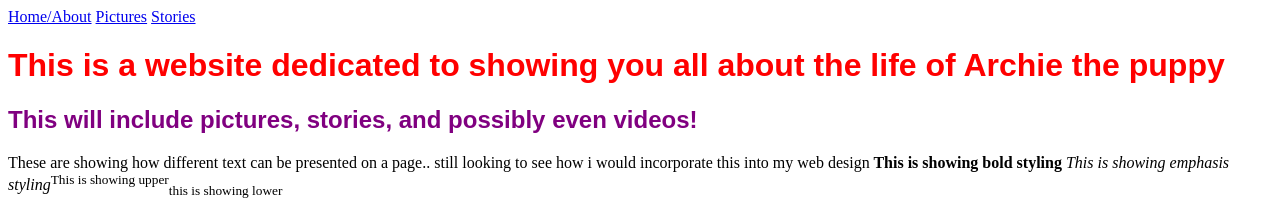
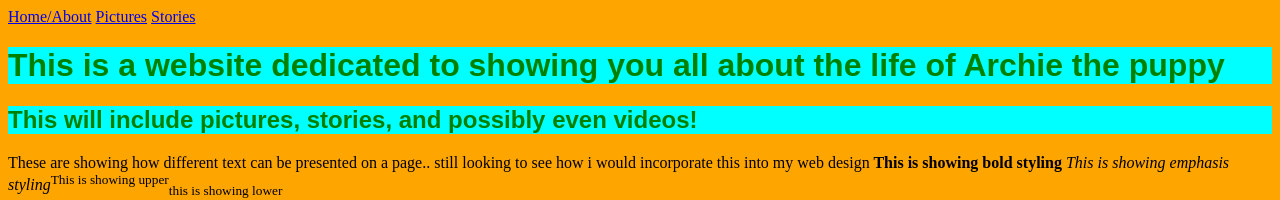
Before and after one commit to mfiorav0/assignment2, a plain HTML site: page index.html in a window 1280 px wide. Shown: the top 200 px of the page. Drawn offline with Linux system fonts and the light colour scheme.

Commit message:
added external styling for background colors

```diff
--- a/css/styles.css
+++ b/css/styles.css
@@ -1,5 +1,7 @@
 h1,
 h2 {
-            color: green;
-            font-family: fantasy;
-        }
+    color: green;
+    font-family: fantasy;
+    background-color: aqua;
+}
+body {background-color: orange;}
--- a/index.html
+++ b/index.html
@@ -1,18 +1,14 @@
 <!DOCTYPE html>
 <html lang="en">
-    <head>
+
+<head>
     <meta charset="utf-8">
     <title>The Life of Archie Romeo Fioravanti (ARF)</title>
     <link rel="stylesheet" type="text/css" href="css/styles.css">
 
 
 
-    <style>
-        h2 {
-            color: green;
-            font-family: fantasy;
-        }
-    </style>
+
 </head>
 
 <body>
@@ -27,9 +23,9 @@
     </header>
 
     <main>
-        <h1 style="color: red;">This is a website dedicated to showing you all about the life of Archie the puppy</h1>
+        <h1>This is a website dedicated to showing you all about the life of Archie the puppy</h1>
 
-        <h2 style="color:purple;">This will include pictures, stories, and possibly even videos!</h2>
+        <h2>This will include pictures, stories, and possibly even videos!</h2>
 
         <p>These are showing how different text can be presented on a page.. still looking to see how i would incorporate this into my web design<strong> This is showing bold styling</strong><em> This is showing emphasis styling</em><sup>This is showing upper</sup><sub>this is showing lower</sub></p>
 
@@ -45,4 +41,6 @@
         <a href="mailto:mfiorav0mail.naz.edu">Email Me!</a>
     </footer>
 
-</body></html>
+</body>
+
+</html>
```
